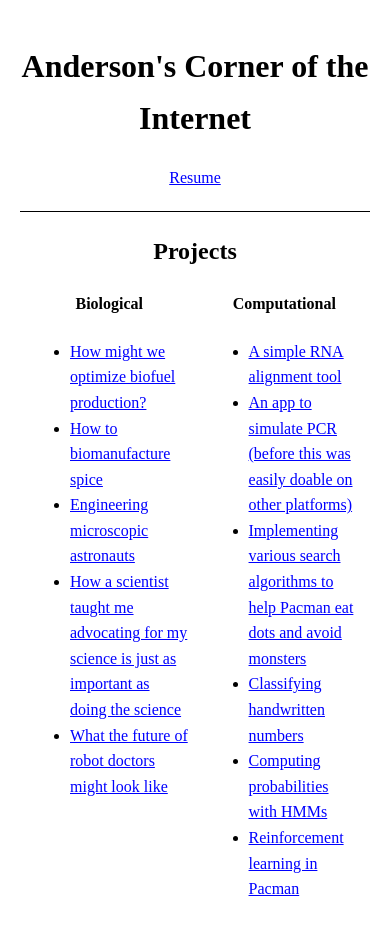
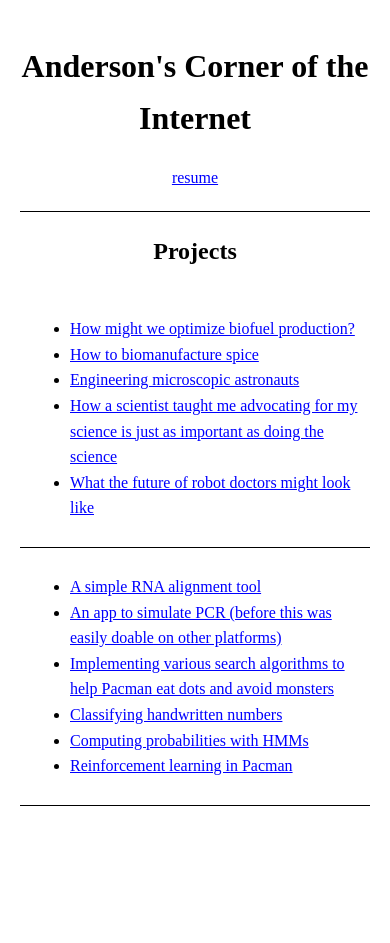
Before and after one commit to anderson-lee/anderson-lee.github.io, a Jekyll site: the page built from index.md, in a window 390 px wide. Built offline with Jekyll 4.4.1, drawn with Linux system fonts in a browser that asks for light colours; after the commit the page ends 900 px from its top, so only the background shows below that.

Commit message:
adding responsive design

```diff
--- a/_layouts/default.html
+++ b/_layouts/default.html
@@ -58,6 +58,33 @@
     .center-text {
       text-align: center;
     }
+
+    /* === RESPONSIVE DESIGN === */
+    /* This section makes the table stack on smaller screens. */
+    @media (max-width: 600px) {
+      /* Force the table, headers, and cells to behave like blocks */
+      table, thead, tbody, th, td, tr {
+        display: block;
+      }
+
+      /* Hide the headers because the columns will be stacked */
+      thead tr {
+        position: absolute;
+        top: -9999px;
+        left: -9999px;
+      }
+
+      /* Each cell (td) now gets a border and spacing */
+      td {
+        padding: 10px;
+        border-bottom: 1px solid #000000;
+      }
+
+      /* Add some space between the new stacked "columns" */
+      td:first-of-type {
+        margin-top: 20px;
+      }
+    }
   </style>
 
 </head>
@@ -68,7 +95,7 @@
 
   <!-- A section for a resume link -->
   <p class="center-text">
-    <a href="https://drive.google.com/file/d/1c69XUYeen4XCQla1lCIbXlws2AjbCWPV/view?usp=sharing" target="_blank">Resume</a>
+    <a href="URL_TO_YOUR_RESUME" target="_blank">resume</a>
   </p>
 
   <!-- A horizontal rule for a classic look -->
@@ -91,7 +118,7 @@
           <ul>
             <li><a href="https://drive.google.com/file/d/1RhvYNC1oxPhMDBJcbEy9C4eunSza_yBQ/view?usp=sharing">How might we optimize biofuel production?</a></li>
             <li><a href="https://drive.google.com/file/d/1RSrxm6WzbcEI9aJpZ-SIztZpyMWvC6t9/view?usp=sharing">How to biomanufacture spice</a></li>
-            <li><a href="https://drive.google.com/file/d/1sDvR6WJKaplvsDy7-MuvTXPVIZJOvucA/view?usp=sharing">Engineering microscopic astronauts</a></li>
+            <li><a href="https://drive.com/file/d/1sDvR6WJKaplvsDy7-MuvTXPVIZJOvucA/view?usp=sharing">Engineering microscopic astronauts</a></li>
             <li><a href="https://drive.google.com/file/d/1dvIeUa45eLK7Zk5xKLlgLKXrLws2oarI/view?usp=sharing">How a scientist taught me advocating for my science is just as important as doing the science</a></li>
             <li><a href="https://drive.google.com/file/d/1lMIMfa1rC96LFNZCyq-UJKCTjILDMajA/view?usp=sharing">What the future of robot doctors might look like</a></li>
           </ul>
@@ -110,5 +137,10 @@
     </tbody>
   </table>
 
+  <!-- The main content area for the page -->
+  <main>
+    {{ content }}
+  </main>
+
 </body>
 </html>
```
Also changed, not shown: other parts of _layouts/default.html (+1 -1 lines).
